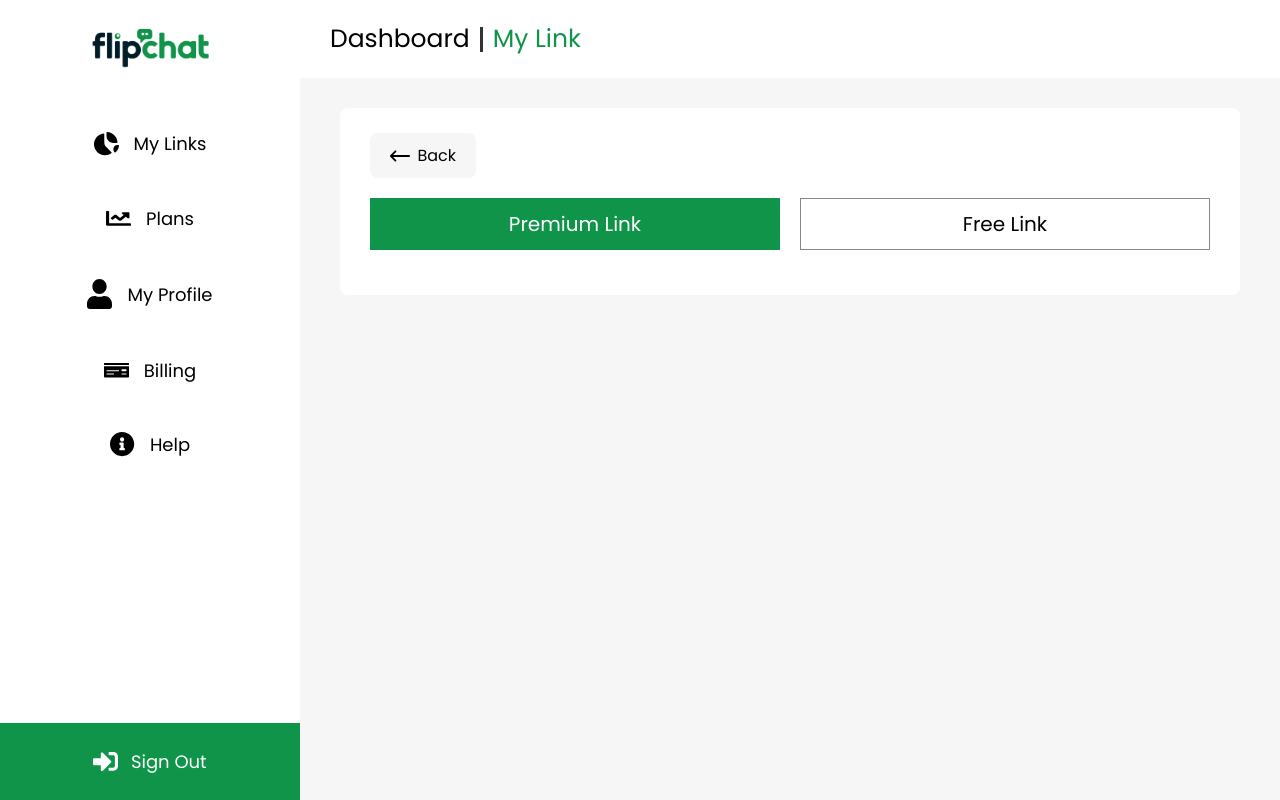
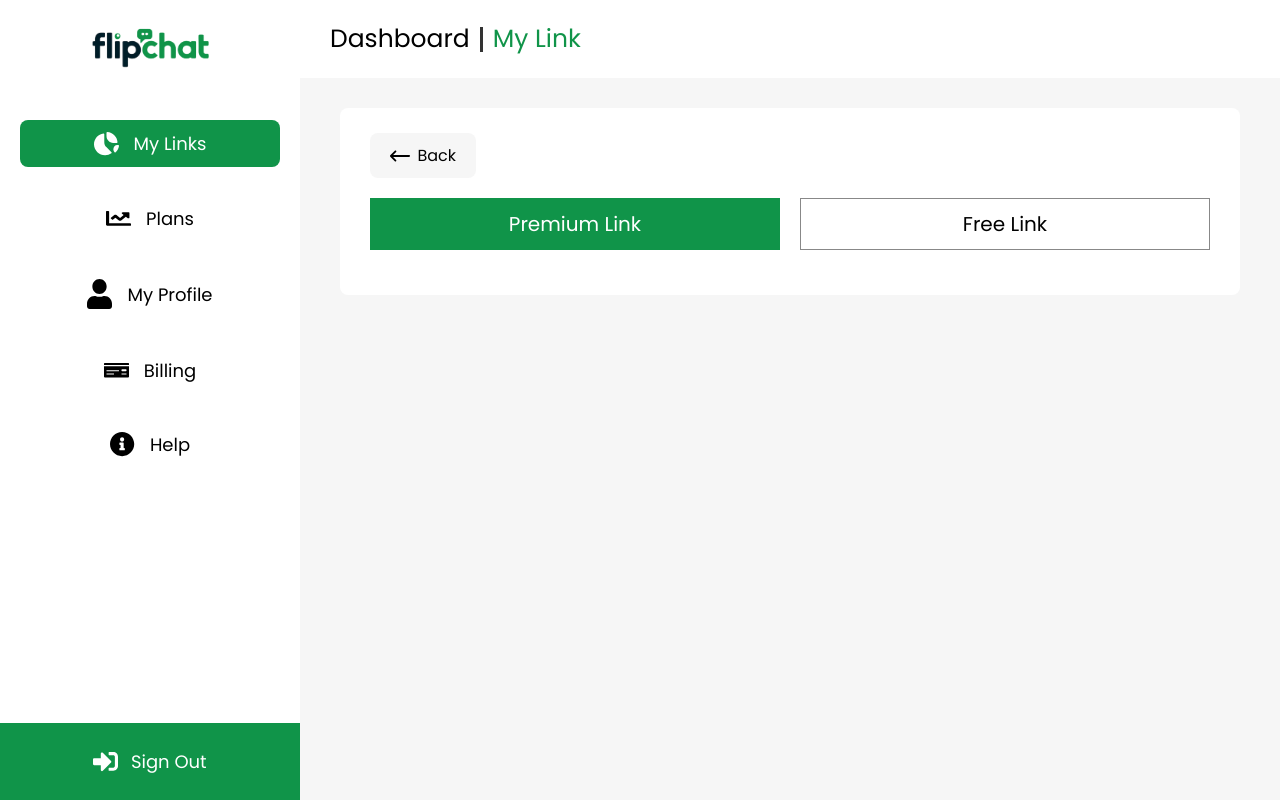
Before and after one commit to simonpaul08/flipChat, a React (Vite) app: page /dashboard/create in a window 1280 px wide. Built offline with nearby package versions, Linux system fonts and the light colour scheme; no server answers; what country-list-with-dial-code-and-flag would draw is missing.

Commit message:
fix: fixed sidebar issue

```diff
--- a/src/components/Sidebar.jsx
+++ b/src/components/Sidebar.jsx
@@ -21,6 +21,7 @@ const NAV_LINKS = [
     image: PIE_ICON,
     imageWhite: PIE_ICON_WHITE,
     link: "/dashboard",
+    children: ["/dashboard/create"],
   },
   {
     id: 2,
@@ -28,6 +29,7 @@ const NAV_LINKS = [
     image: PLAN_ICON,
     imageWhite: PLAN_ICON_WHITE,
     link: "/dashboard/plans",
+    children: [],
   },
   {
     id: 3,
@@ -35,6 +37,7 @@ const NAV_LINKS = [
     image: PROFILE_ICON,
     imageWhite: PROFILE_ICON_WHITE,
     link: "/dashboard/profile",
+    children: [],
   },
   {
     id: 4,
@@ -42,6 +45,7 @@ const NAV_LINKS = [
     image: CARD_ICON,
     imageWhite: CARD_ICON_WHITE,
     link: "/dashboard/billing",
+    children: [],
   },
   {
     id: 5,
@@ -49,22 +53,22 @@ const NAV_LINKS = [
     image: HELP_ICON,
     imageWhite: HELP_ICON_WHITE,
     link: "/dashboard/help",
+    children: [],
   },
 ];
 
 const Sidebar = () => {
+  const { currentTab, handleChangeTab } = useSidebarContext();
 
-    const { currentTab, handleChangeTab } = useSidebarContext()
+  const handleClickTab = (tab) => {
+    handleChangeTab(tab);
+  };
+  const navigate = useNavigate();
 
-    const handleClickTab = (tab) => {
-        handleChangeTab(tab)
-    }
-    const navigate = useNavigate()
-
-    const handleLogout = () => {
-      // need to be added logout api
-      navigate("/register")
-    }
+  const handleLogout = () => {
+    // need to be added logout api
+    navigate("/register");
+  };
   return (
     <div className="sidebar">
       <div className="sidebar-header">
@@ -73,10 +77,19 @@ const Sidebar = () => {
       <div className="sidebar-body">
         <div className="sidebar-nav">
           {NAV_LINKS?.map((item) => {
+            const selected = item.link === currentTab || item.children.includes(currentTab)
             return (
-              <div key={item.id} className={`sidebar-nav-item ${item.link === currentTab ? "active": ""}`} onClick={() => handleClickTab(item.link)}>
+              <div
+                key={item.id}
+                className={`sidebar-nav-item ${
+                  selected ? "active" : ""
+                }`}
+                onClick={() => handleClickTab(item.link)}
+              >
                 <img
-                  src={item.link === currentTab  ? item?.imageWhite : item?.image}
+                  src={
+                    selected ? item?.imageWhite : item?.image
+                  }
                   alt="pie icon"
                   className="sidebar-nav-item-logo"
                 />
@@ -87,8 +100,12 @@ const Sidebar = () => {
         </div>
       </div>
       <div className="sidebar-footer" onClick={handleLogout}>
-          <img src={LOGOUT_ICON} alt="logout icon" className="sidebar-footer-icon"/>
-          <p className="sidebar-footer-text">Sign Out</p>
+        <img
+          src={LOGOUT_ICON}
+          alt="logout icon"
+          className="sidebar-footer-icon"
+        />
+        <p className="sidebar-footer-text">Sign Out</p>
       </div>
     </div>
   );
--- a/src/pages/CreateLink.jsx
+++ b/src/pages/CreateLink.jsx
@@ -1,6 +1,15 @@
+import { useState } from "react";
 import BackButton from "../components/common/BackButton";
 
+const TABS = {
+  PREMIUM: "premium",
+  FREE: "free",
+};
+
 const CreateLink = () => {
+  const [currentTab, setCurrentTab] = useState(TABS.PREMIUM);
+
+  const handleSwitchTab = (tab) => setCurrentTab(tab);
   return (
     <div className="dashboard">
       <div className="dashboard-header">
@@ -17,10 +26,20 @@ const CreateLink = () => {
           </div>
           <div className="create-main">
             <div className="create-switch-tabs">
-                    <div className="switch-tab switch-tab-active">
+              <div
+                className={`switch-tab ${
+                  currentTab === TABS.PREMIUM ? "switch-tab-active" : ""
+                }`}
+                onClick={() => handleSwitchTab(TABS.PREMIUM)}
+              >
                 <p className="switch-tab-text">Premium Link</p>
               </div>
-                    <div className="switch-tab">
+              <div
+                className={`switch-tab ${
+                  currentTab === TABS.FREE ? "switch-tab-active" : ""
+                }`}
+                onClick={() => handleSwitchTab(TABS.FREE)}
+              >
                 <p className="switch-tab-text">Free Link</p>
               </div>
             </div>
--- a/src/pages/Help.jsx
+++ b/src/pages/Help.jsx
@@ -1,6 +1,5 @@
 import { useState } from "react";
 import ArrowIcon from "../assets/icon_arrow.svg";
-import "@szhsin/react-accordion/"
 
 const Help = () => {
   const ACCORDION_LIST = [
```
Also changed, not shown: src/context/AuthContext.jsx (added, +20 -0 lines). Lines whose indentation alone changed are shown as unchanged.
